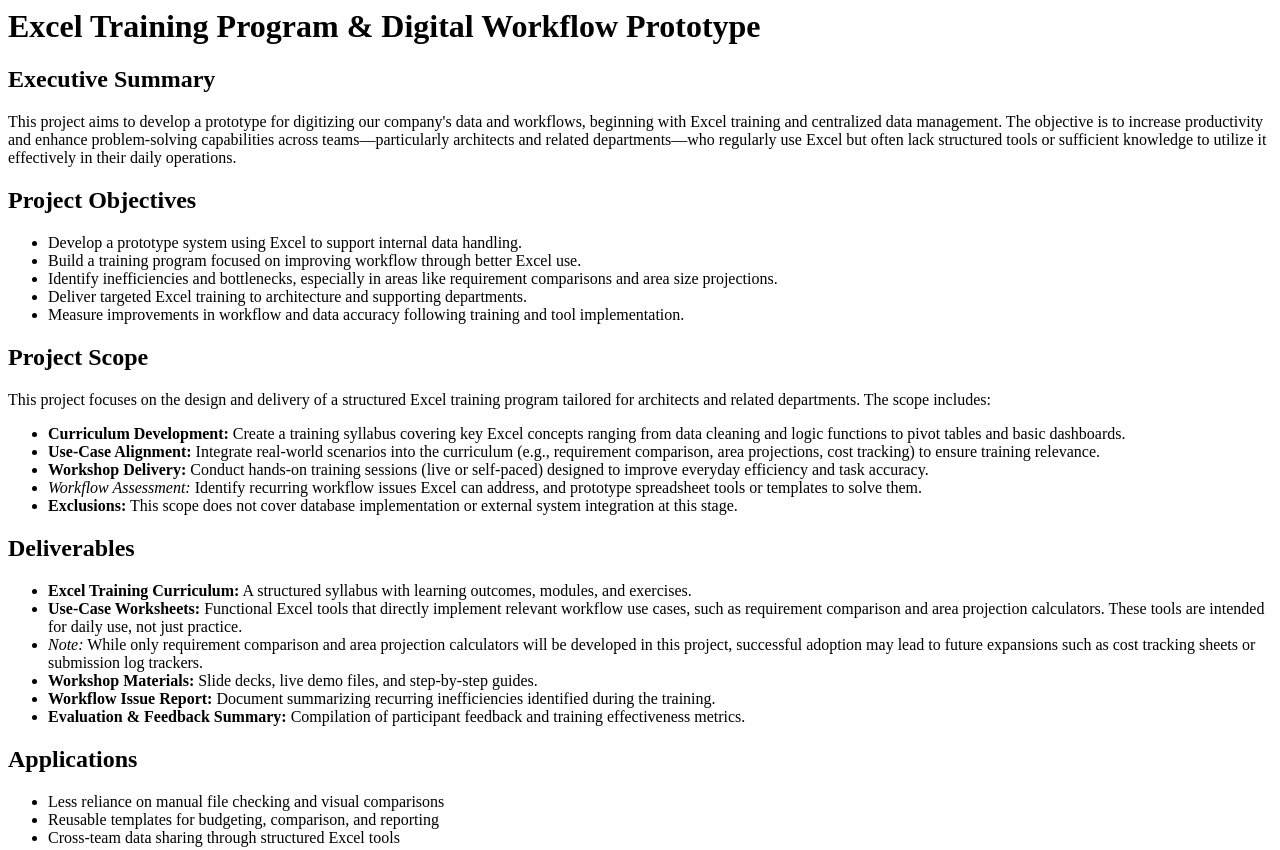
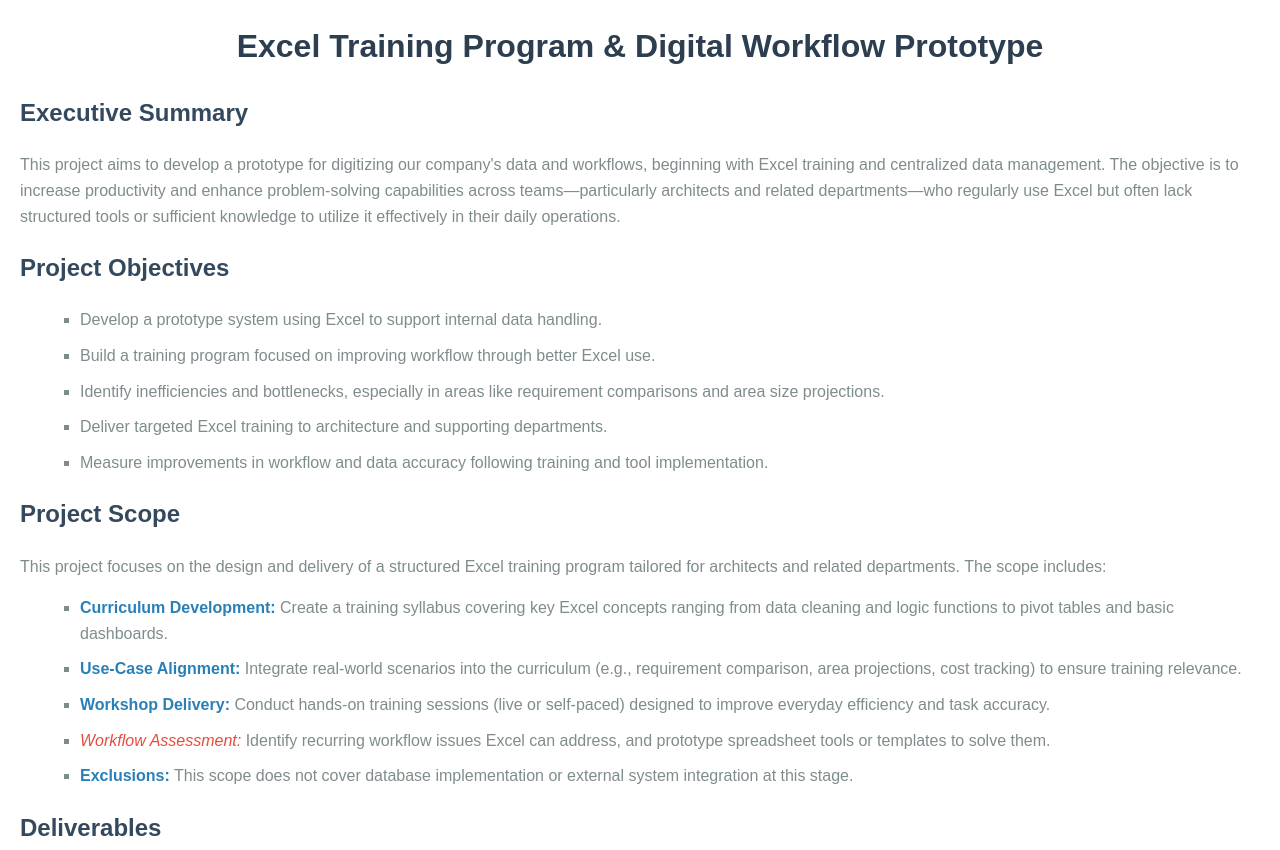
Before and after one commit to utBhira/my_page, a plain HTML site: page index.html in a window 1280 px wide. Shown: the top 850 px of the page. Drawn offline with Linux system fonts and the light colour scheme.

Commit message:
Update index.html

```diff
--- a/index.html
+++ b/index.html
@@ -1,3 +1,43 @@
+<!DOCTYPE html>
+<html lang="en">
+<head>
+    <meta charset="UTF-8">
+    <meta name="viewport" content="width=device-width, initial-scale=1.0">
+    <title>Excel Training Program & Digital Workflow Prototype</title>
+    <style>
+        body {
+            font-family: Arial, sans-serif;
+            line-height: 1.6;
+            margin: 20px;
+        }
+        h1 {
+            color: #2c3e50;
+            text-align: center;
+        }
+        h2 {
+            color: #34495e;
+            margin-top: 20px;
+        }
+        p, ul {
+            color: #7f8c8d;
+        }
+        ul {
+            list-style-type: square;
+            margin-left: 20px;
+        }
+        li {
+            margin-bottom: 10px;
+        }
+        strong {
+            color: #2980b9;
+        }
+        em {
+            color: #e74c3c;
+        }
+    </style>
+</head>
+<body>
+
 <h1>Excel Training Program & Digital Workflow Prototype</h1>
 
 <h2>Executive Summary</h2>
@@ -49,5 +89,6 @@
 <p>This project lays the groundwork for larger-scale digital transformation.</p>
 <p>By equipping team members with Excel skills and simple prototypes, we can establish a data-driven foundation that can be expanded with future tools (e.g., databases, dashboards, automation).</p>
 <p>Further evaluation will determine whether to migrate from Excel to more robust systems (e.g., web-based apps or integrated databases) once workflows are mapped and improved.</p>
+
 </body>
 </html>
```
